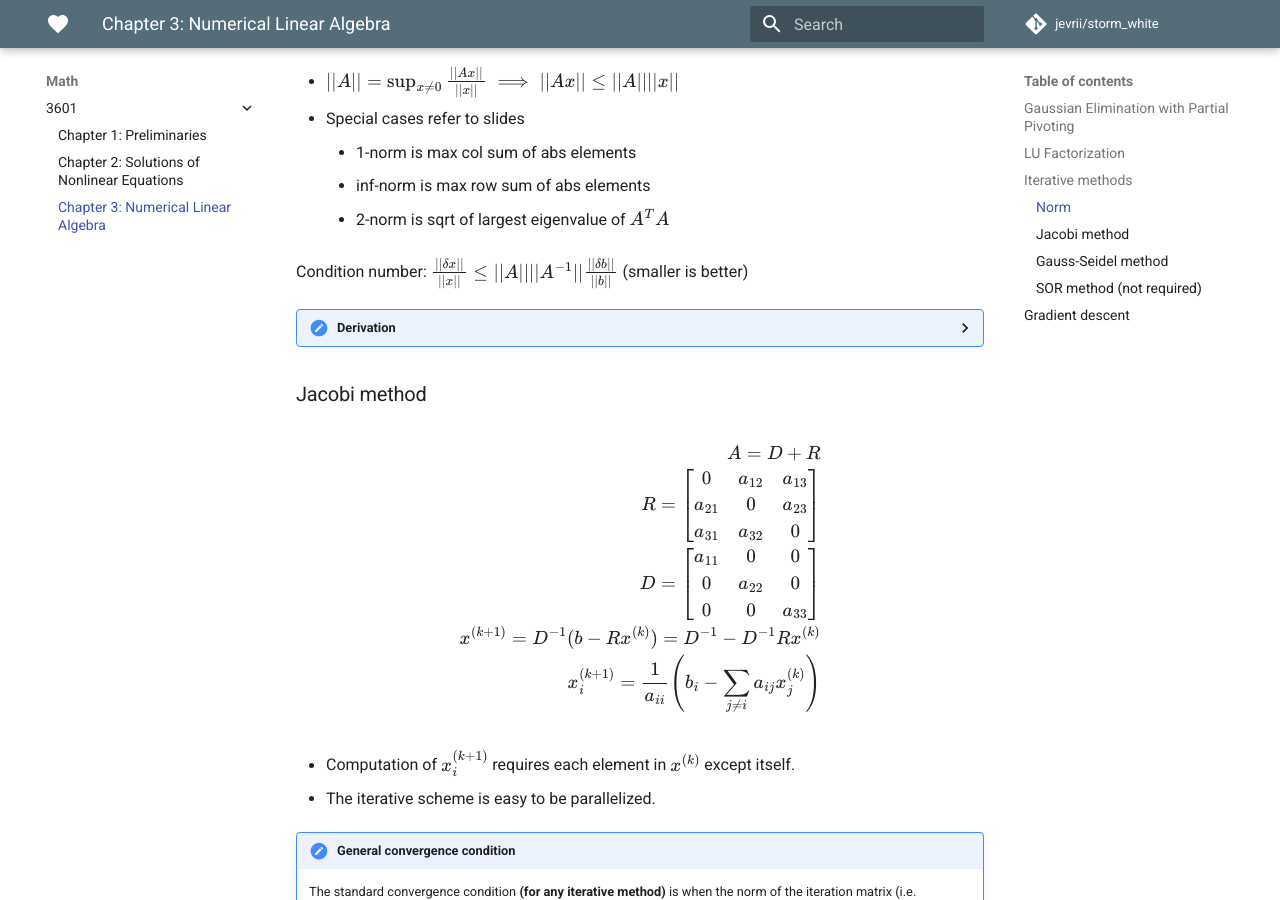
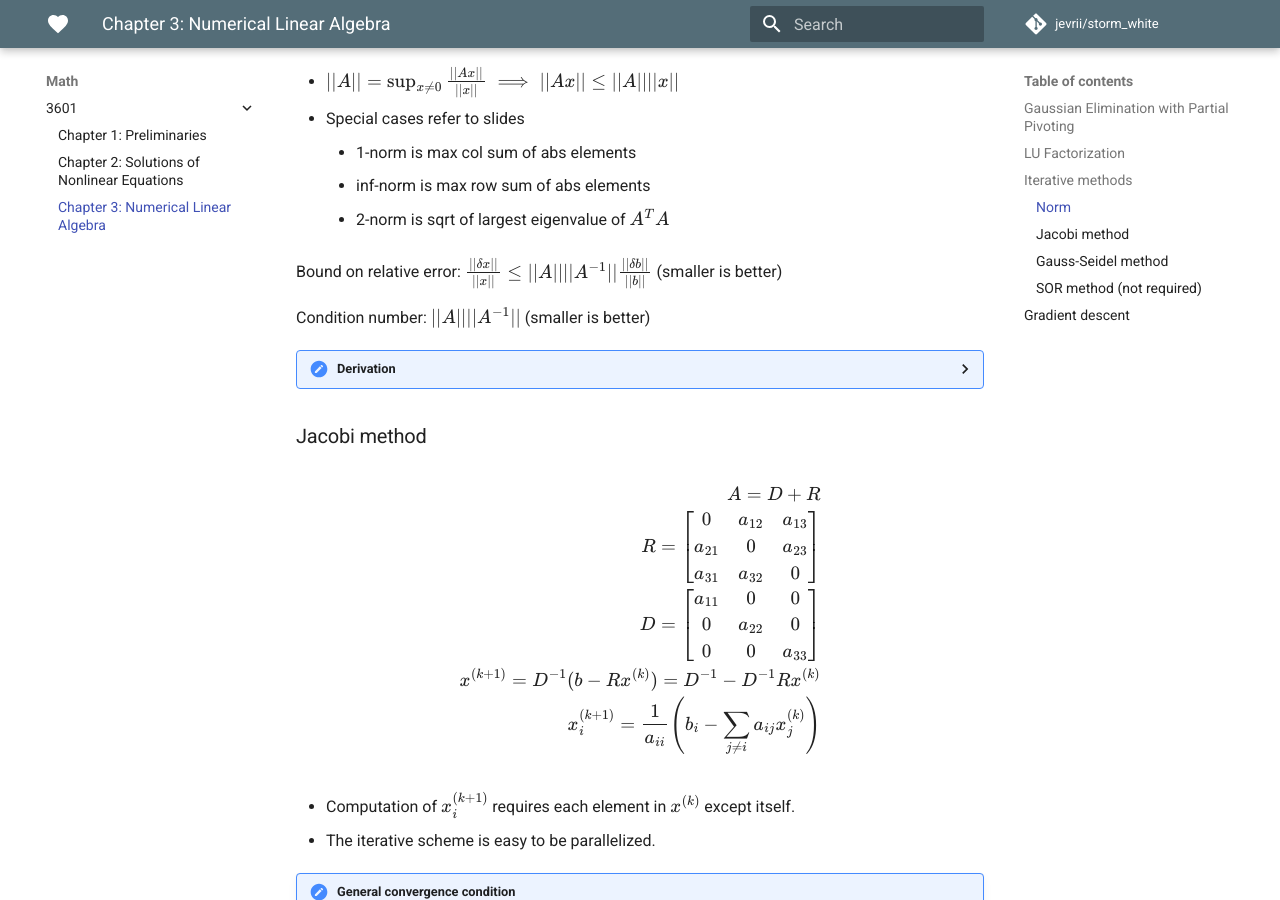
Before and after one commit to jevrii/storm_white, an MkDocs documentation site: the page built from docs/math/3601/ch3.md, in a window 1280 px wide and 900 px high, scrolled down 1290 px. Built offline with MkDocs 1.6.1 and Material for MkDocs 9.7.7, drawn with Linux system fonts in a browser that asks for light colours; comment, search, counter and statistics services are not loaded.

Commit message:
Update ch3.md

```diff
--- a/docs/math/3601/ch3.md
+++ b/docs/math/3601/ch3.md
@@ -44,7 +44,9 @@ Matrix norm induced by a given vector norm:
     - inf-norm is max row sum of abs elements
     - 2-norm is sqrt of largest eigenvalue of $A^TA$
 
-Condition number: $\frac{||\delta x||}{||x||} \leq ||A||||A^{-1}||\frac{||\delta b||}{||b||}$ (smaller is better)
+Bound on relative error: $\frac{||\delta x||}{||x||} \leq ||A||||A^{-1}||\frac{||\delta b||}{||b||}$ (smaller is better)
+
+Condition number: $||A||||A^{-1}||$ (smaller is better)
 
 ??? Derivation
 
```
